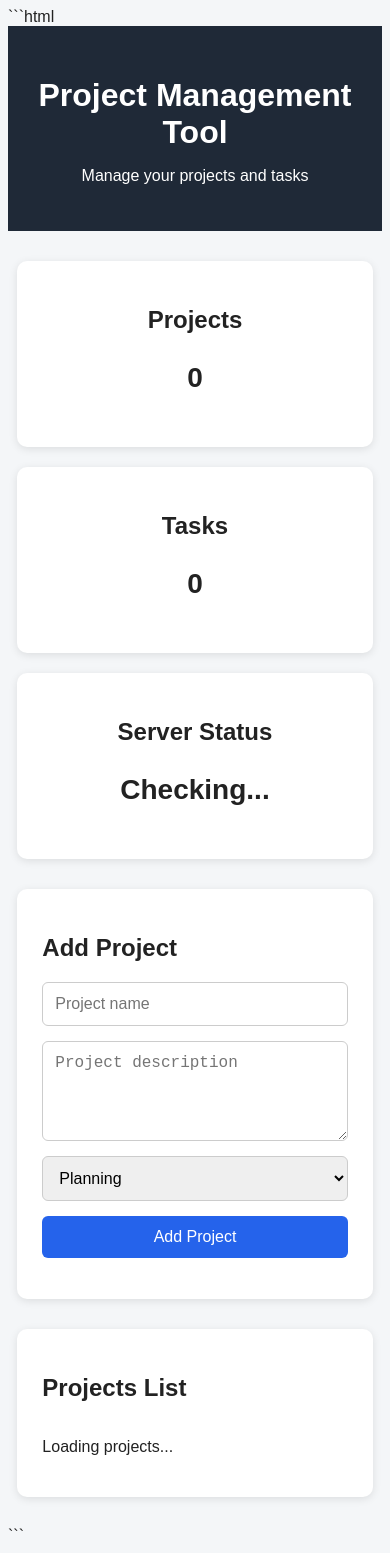
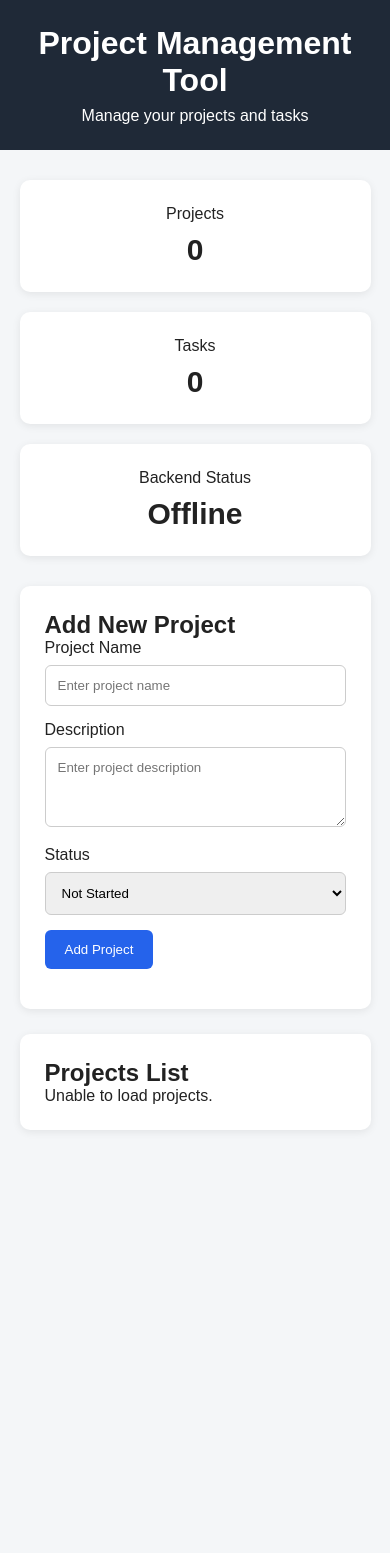
Before and after one commit to maheen-dev-2003/CodeAlpha_FullStack_Tasks, a website: page Project_Management_Tool/frontend/index.html in a window 390 px wide. After the commit the page ends 1160 px from the top, so only its background shows below. Drawn offline with Linux system fonts and the light colour scheme; no server answers.

Commit message:
Connect frontend with backend API

````diff
--- a/Project_Management_Tool/frontend/index.html
+++ b/Project_Management_Tool/frontend/index.html
@@ -1,13 +1,128 @@
-```html
 <!DOCTYPE html>
 <html lang="en">
 <head>
   <meta charset="UTF-8">
   <meta name="viewport" content="width=device-width, initial-scale=1.0">
-
   <title>Project Management Tool</title>
 
-  <link rel="stylesheet" href="style.css">
+  <style>
+    * {
+      box-sizing: border-box;
+      margin: 0;
+      padding: 0;
+      font-family: Arial, sans-serif;
+    }
+
+    body {
+      background: #f4f6f8;
+      color: #222;
+    }
+
+    header {
+      background: #1f2937;
+      color: white;
+      padding: 25px;
+      text-align: center;
+    }
+
+    header h1 {
+      margin-bottom: 8px;
+    }
+
+    .container {
+      width: 90%;
+      max-width: 1100px;
+      margin: 30px auto;
+    }
+
+    .dashboard {
+      display: grid;
+      grid-template-columns: repeat(3, 1fr);
+      gap: 20px;
+      margin-bottom: 30px;
+    }
+
+    .card {
+      background: white;
+      padding: 25px;
+      border-radius: 10px;
+      text-align: center;
+      box-shadow: 0 2px 8px rgba(0,0,0,0.08);
+    }
+
+    .card h2 {
+      font-size: 30px;
+      margin-top: 10px;
+    }
+
+    .form-box,
+    .projects-box {
+      background: white;
+      padding: 25px;
+      border-radius: 10px;
+      margin-bottom: 25px;
+      box-shadow: 0 2px 8px rgba(0,0,0,0.08);
+    }
+
+    input,
+    textarea,
+    select {
+      width: 100%;
+      padding: 12px;
+      margin: 8px 0 15px;
+      border: 1px solid #ccc;
+      border-radius: 6px;
+    }
+
+    textarea {
+      resize: vertical;
+      min-height: 80px;
+    }
+
+    button {
+      background: #2563eb;
+      color: white;
+      border: none;
+      padding: 12px 20px;
+      border-radius: 6px;
+      cursor: pointer;
+    }
+
+    button:hover {
+      background: #1d4ed8;
+    }
+
+    .project {
+      border: 1px solid #ddd;
+      padding: 18px;
+      margin-top: 15px;
+      border-radius: 8px;
+    }
+
+    .project h3 {
+      margin-bottom: 8px;
+    }
+
+    .status {
+      display: inline-block;
+      margin-top: 10px;
+      padding: 5px 10px;
+      background: #e5e7eb;
+      border-radius: 15px;
+      font-size: 13px;
+    }
+
+    #message {
+      margin-top: 15px;
+      font-weight: bold;
+    }
+
+    @media (max-width: 700px) {
+      .dashboard {
+        grid-template-columns: 1fr;
+      }
+    }
+  </style>
 </head>
 
 <body>
@@ -17,76 +132,252 @@
   <p>Manage your projects and tasks</p>
 </header>
 
-  <main class="container">
+<div class="container">
 
-    <!-- Dashboard -->
-    <section class="dashboard">
-
+  <div class="dashboard">
     <div class="card">
-        <h2>Projects</h2>
-        <p id="projectCount">0</p>
+      <p>Projects</p>
+      <h2 id="projectCount">0</h2>
     </div>
 
     <div class="card">
-        <h2>Tasks</h2>
-        <p id="taskCount">0</p>
+      <p>Tasks</p>
+      <h2 id="taskCount">0</h2>
     </div>
 
     <div class="card">
-        <h2>Server Status</h2>
-        <p id="serverStatus">Checking...</p>
+      <p>Backend Status</p>
+      <h2 id="serverStatus">Checking...</h2>
+    </div>
   </div>
 
-    </section>
-
-    <!-- Add Project -->
-    <section class="form-section">
-
-      <h2>Add Project</h2>
+  <div class="form-box">
+    <h2>Add New Project</h2>
 
     <form id="projectForm">
 
+      <label>Project Name</label>
       <input
         type="text"
         id="projectName"
-          placeholder="Project name"
+        placeholder="Enter project name"
         required
       >
 
+      <label>Description</label>
       <textarea
         id="projectDescription"
-          placeholder="Project description"
+        placeholder="Enter project description"
       ></textarea>
 
+      <label>Status</label>
       <select id="projectStatus">
-
-          <option value="Planning">Planning</option>
+        <option value="Not Started">Not Started</option>
         <option value="In Progress">In Progress</option>
         <option value="Completed">Completed</option>
-
       </select>
 
       <button type="submit">Add Project</button>
 
     </form>
 
-    </section>
+    <p id="message"></p>
+  </div>
 
-    <!-- Projects List -->
-    <section class="projects-section">
-
+  <div class="projects-box">
     <h2>Projects List</h2>
 
     <div id="projectsList">
-        <p>Loading projects...</p>
+      Loading projects...
+    </div>
   </div>
 
-    </section>
+</div>
 
-  </main>
+<script>
 
-  <script src="script.js"></script>
+  const API_URL = "http://localhost:5000/api";
+
+  // Check backend
+  async function checkServer() {
+    try {
+      const response = await fetch(`${API_URL}/health`);
+
+      if (!response.ok) {
+        throw new Error("Server error");
+      }
+
+      const data = await response.json();
+
+      document.getElementById("serverStatus").textContent = "Online";
+
+      console.log("Backend:", data);
+
+    } catch (error) {
+
+      document.getElementById("serverStatus").textContent = "Offline";
+
+      console.error("Backend connection error:", error);
+    }
+  }
+
+
+  // Load projects
+  async function loadProjects() {
+
+    try {
+
+      const response = await fetch(`${API_URL}/projects`);
+
+      if (!response.ok) {
+        throw new Error("Failed to load projects");
+      }
+
+      const projects = await response.json();
+
+      document.getElementById("projectCount").textContent =
+        projects.length;
+
+      const projectsList =
+        document.getElementById("projectsList");
+
+      if (projects.length === 0) {
+
+        projectsList.innerHTML =
+          "<p>No projects found.</p>";
+
+        return;
+      }
+
+      projectsList.innerHTML = "";
+
+      projects.forEach(project => {
+
+        const div = document.createElement("div");
+
+        div.className = "project";
+
+        div.innerHTML = `
+          <h3>${project.name}</h3>
+
+          <p>${project.description || "No description"}</p>
+
+          <span class="status">
+            ${project.status || "Not Started"}
+          </span>
+        `;
+
+        projectsList.appendChild(div);
+
+      });
+
+    } catch (error) {
+
+      console.error(error);
+
+      document.getElementById("projectsList").innerHTML =
+        "<p>Unable to load projects.</p>";
+    }
+  }
+
+
+  // Load tasks count
+  async function loadTasks() {
+
+    try {
+
+      const response = await fetch(`${API_URL}/tasks`);
+
+      if (!response.ok) {
+        throw new Error("Failed to load tasks");
+      }
+
+      const tasks = await response.json();
+
+      document.getElementById("taskCount").textContent =
+        tasks.length;
+
+    } catch (error) {
+
+      console.error("Task error:", error);
+
+      document.getElementById("taskCount").textContent = "0";
+    }
+  }
+
+
+  // Add project
+  document
+    .getElementById("projectForm")
+    .addEventListener("submit", async function(event) {
+
+      event.preventDefault();
+
+      const name =
+        document.getElementById("projectName").value;
+
+      const description =
+        document.getElementById("projectDescription").value;
+
+      const status =
+        document.getElementById("projectStatus").value;
+
+      const message =
+        document.getElementById("message");
+
+      try {
+
+        const response = await fetch(
+          `${API_URL}/projects`,
+          {
+            method: "POST",
+
+            headers: {
+              "Content-Type": "application/json"
+            },
+
+            body: JSON.stringify({
+              name,
+              description,
+              status
+            })
+          }
+        );
+
+        const data = await response.json();
+
+        if (!response.ok) {
+          throw new Error(data.message || "Project creation failed");
+        }
+
+        message.textContent =
+          "Project added successfully!";
+
+        message.style.color = "green";
+
+        document.getElementById("projectForm").reset();
+
+        loadProjects();
+
+      } catch (error) {
+
+        message.textContent =
+          "Error: " + error.message;
+
+        message.style.color = "red";
+
+        console.error(error);
+      }
+
+    });
+
+
+  // Start application
+  checkServer();
+  loadProjects();
+  loadTasks();
+
+</script>
 
 </body>
 </html>
-```
````
Lines whose indentation alone changed are shown as unchanged.
